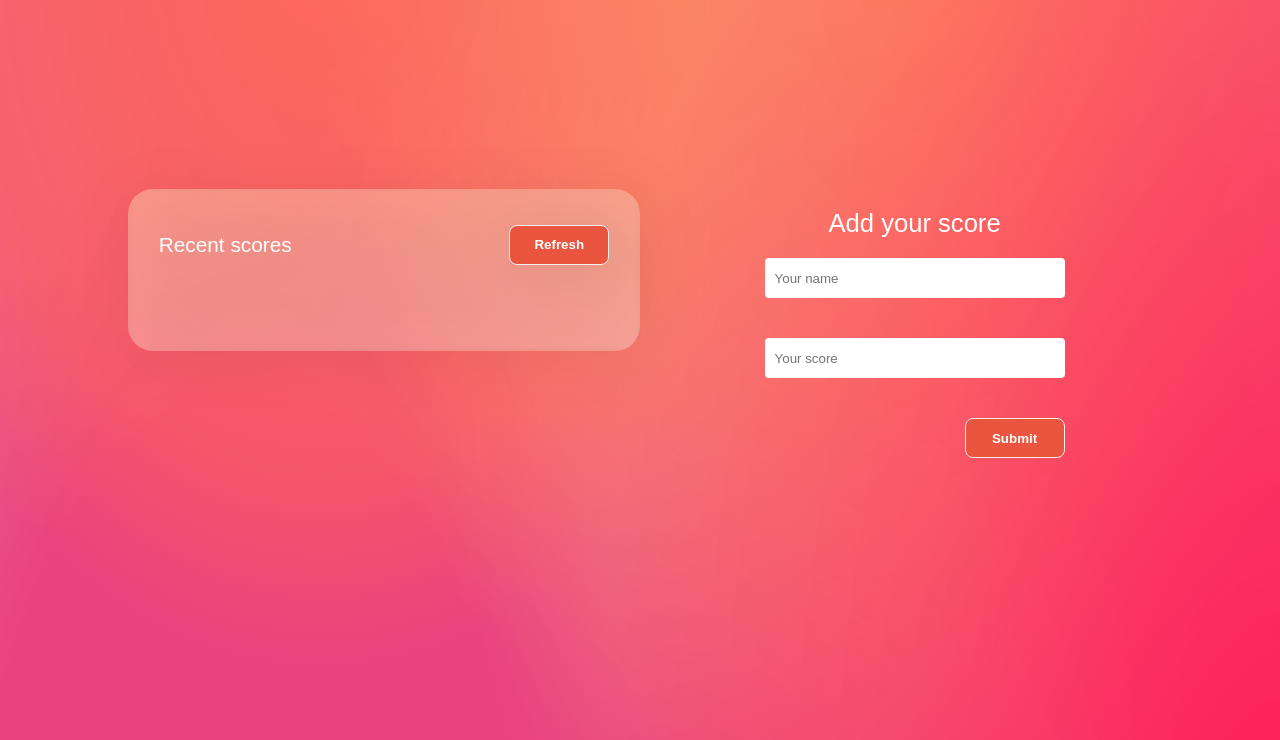
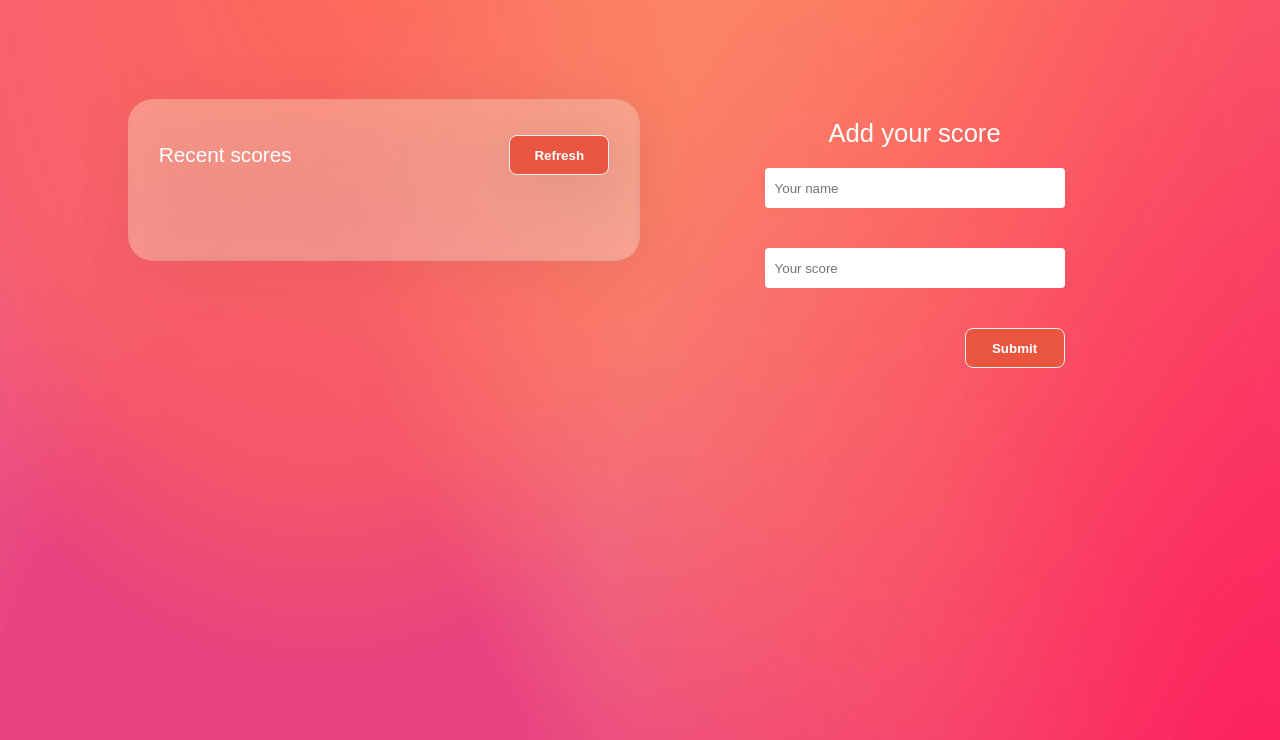
Before and after one commit to JavierAybar/Leaderboard, a website with bundled scripts: page src/index.html in a window 1280 px wide. Shown: the part 60-800 px from the top of the page. Built offline with nearby package versions, Linux system fonts and the light colour scheme; no server answers.

Commit message:
Update style.css
Fix margin top of main

```diff
--- a/src/style.css
+++ b/src/style.css
@@ -138,7 +138,7 @@ body {
     flex-direction: row;
     gap: 80px;
     height: 90%;
-    margin-top: 15%;
+    margin-top: 8%;
   }
 
   .add-score__container {
```
